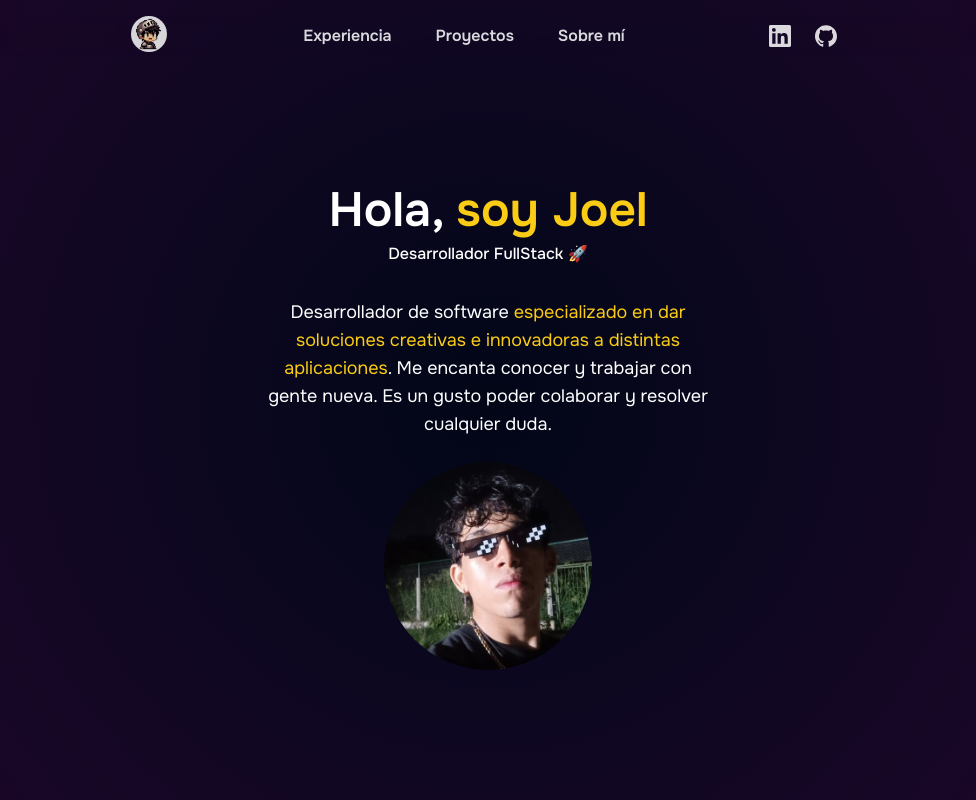
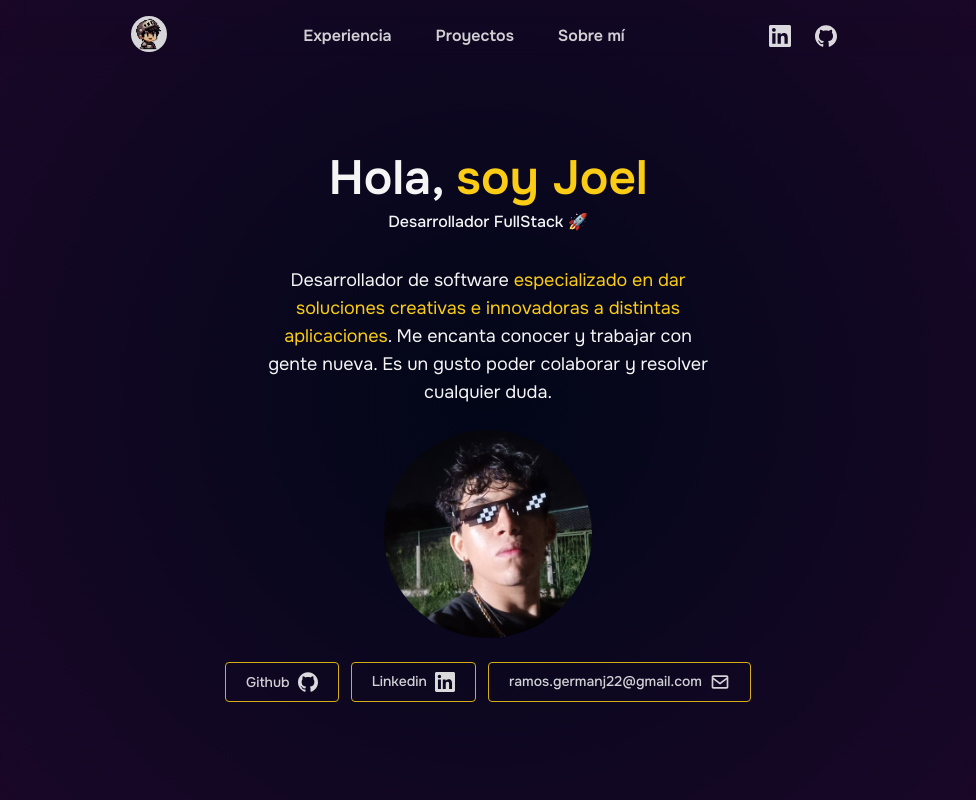
Before and after one commit to JoelRamos22/Portafolio, an Astro site: page / in a window 1280 px wide. Shown: the whole page, without its empty margins (152-1128 px from the left). Built offline with nearby package versions, Linux system fonts and the light colour scheme; Astro itself is replaced by a stand-in of ours; what @astrojs/tailwind would draw is missing.

Commit message:
feat: :art: Añadido de badges al inicio de la pagina

```diff
--- /dev/null
+++ b/src/icons/Correo.astro
@@ -0,0 +1,15 @@
+---
+
+---
+
+<svg
+{...Astro.props}
+    xmlns="http://www.w3.org/2000/svg"
+    width="22"
+    height="22"
+    viewBox="0 0 24 24"
+    style="fill: CurrentColor"
+    ><path
+        d="M20 4H4c-1.103 0-2 .897-2 2v12c0 1.103.897 2 2 2h16c1.103 0 2-.897 2-2V6c0-1.103-.897-2-2-2zm0 2v.511l-8 6.223-8-6.222V6h16zM4 18V9.044l7.386 5.745a.994.994 0 0 0 1.228 0L20 9.044 20.002 18H4z"
+    ></path></svg
+>
--- a/src/layouts/Layout.astro
+++ b/src/layouts/Layout.astro
@@ -31,7 +31,7 @@ const { title } = Astro.props;
 		flex-direction: column;
 	}
 	html {
-		color: white;
+		color: #F5F5F5;
 		font-family: "Onest", sans-serif;
 		background-image: radial-gradient(circle, #020617, #08071d, #100722, #170726, #1f0529);
 	}
--- a/src/pages/index.astro
+++ b/src/pages/index.astro
@@ -1,5 +1,8 @@
 ---
 import Layout from "../layouts/Layout.astro";
+import Github from "../icons/Github.astro";
+import Linkedin from "../icons/Linkedin.astro";
+import Correo from "../icons/Correo.astro";
 ---
 
 <Layout title="Portafolio.">
@@ -9,21 +12,38 @@ import Layout from "../layouts/Layout.astro";
 			class="w-full max-w-md mx-auto flex flex-col items-center text-center"
 		>
 			<h1 class="text-5xl font-semibold">
-			Hola, <span class="text-yellow-400" >soy Joel</span>
+				Hola, <span class="text-yellow-400">soy Joel</span>
 			</h1>
-		  <small class="text-base p-2 font-medium">Desarrollador FullStack 🚀</small>
+			<small class="text-base p-2 font-medium"
+				>Desarrollador FullStack 🚀</small
+			>
 			<p class="text-pretty text-lg mt-6 font-normal">
-			Desarrollador de software <span class="text-yellow-400">especializado en dar soluciones creativas e innovadoras a distintas aplicaciones</span>. Me encanta conocer y trabajar con gente nueva. Es un gusto poder colaborar y resolver cualquier duda.
+				Desarrollador de software <span class="text-yellow-400"
+					>especializado en dar soluciones creativas e innovadoras a
+					distintas aplicaciones</span
+				>. Me encanta conocer y trabajar con gente nueva. Es un gusto
+				poder colaborar y resolver cualquier duda.
 			</p>
-		  <img src="./Portafolio/profile.jpg" class="rounded-full w-52 mt-6">
+			<img
+				src="./Portafolio/profile.jpg"
+				class="rounded-full w-52 mt-6"
+			/>
+			<nav class="flex gap-x-3 mt-6 opacity-85 flex-row">
+				<a  href="https://github.com/JoelRamos22" class="transition-transform duration-300 ease-in-out hover:scale-105 hover:shadow-lg ">
+					<span class="border border-yellow-400 text-sm font-medium px-5 py-2 rounded flex flex-row gap-x-2 justify-center items-center">Github <Github class="w-5" ></Github></span>
+				  </a>
+				  <a href="https://www.linkedin.com/in/german-joel-ramos/" class="transition-transform duration-300 ease-in-out hover:scale-105 hover:shadow-lg">
+					<span class="border border-yellow-400 text-sm font-medium px-5 py-2 rounded flex flex-row gap-x-2">Linkedin <Linkedin class="w-5"></Linkedin></span>
+				  </a>
+				  <a href="ramos.germanj22@gmail.com" class="transition-transform duration-300 ease-in-out hover:scale-105 hover:shadow-lg">
+					<span class="border border-yellow-400 text-sm font-medium px-5 py-2 rounded flex flex-row gap-x-2">ramos.germanj22@gmail.com <Correo class="w-5" ></Correo></span>
+				  </a>
+			</nav>
 		</section>
 		<section id="about-me">
 
 		</section>
 	</main>
-
 </Layout>
 
-<style>
-
-</style>
+<style></style>
```
Lines whose indentation alone changed are shown as unchanged.
